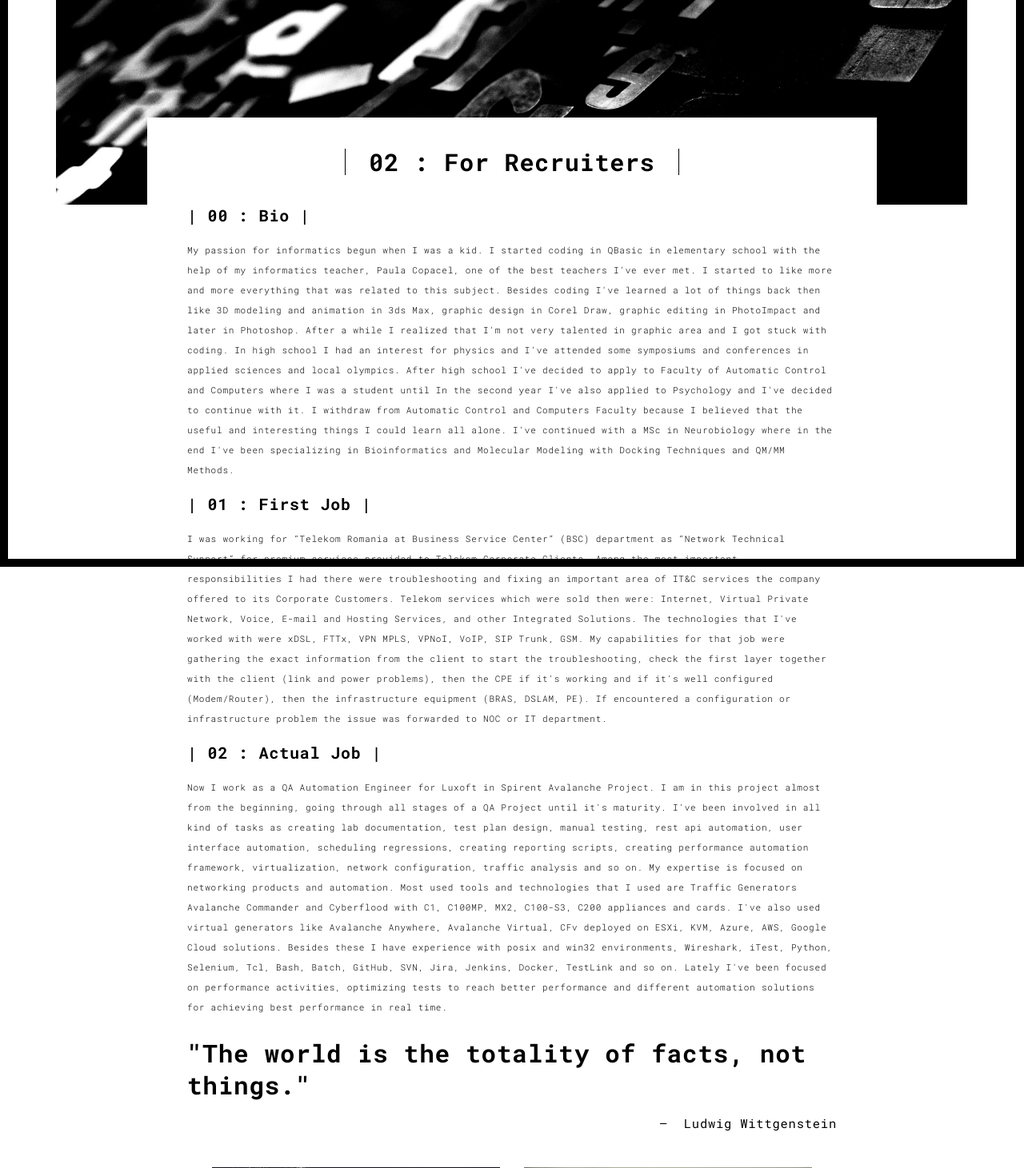
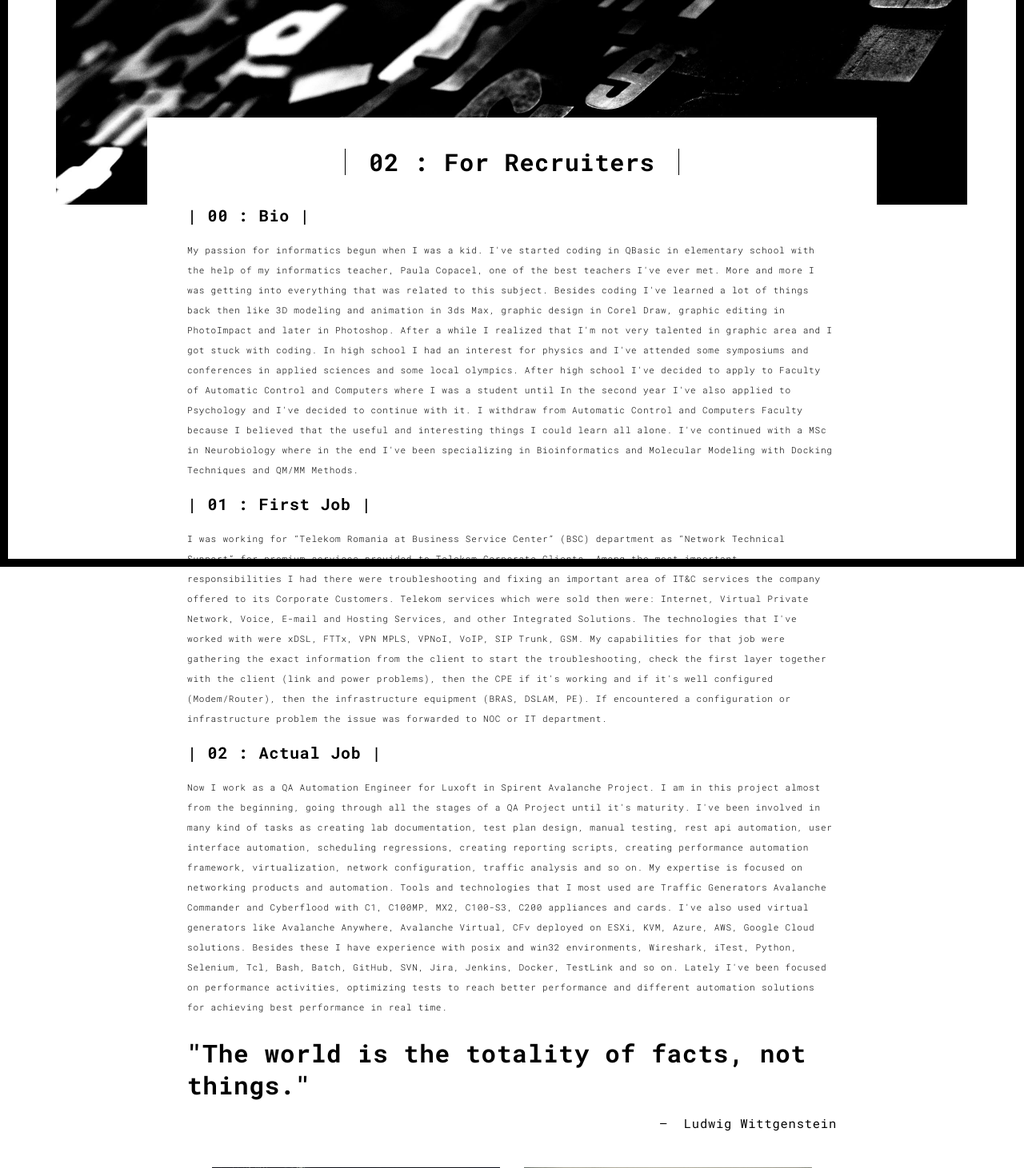
Before and after one commit to andreiDraghiceanu/tools, a Flask app: page /forrecruiters.html in a window 1280 px wide. Shown: the part 91-1552 px from the top of the page at 80% size. Run offline with Flask 2, Linux system fonts and the light colour scheme; some libraries are stand-ins or nearby versions.

Commit message:
Text modifications.

```diff
--- a/webserver/templates/forrecruiters.html
+++ b/webserver/templates/forrecruiters.html
@@ -57,10 +57,10 @@
             <h1 class="h2">02 : For Recruiters</h1>
           </div>
             <h3>| 00 : Bio |</h3>
-          <p>My passion for informatics begun when I was a kid. I started coding in QBasic in elementary school with the help of my informatics teacher, Paula Copacel, one of the best teachers I've ever met.
-              I started to like more and more everything that was related to this subject. Besides coding I've learned a lot of things back then like 3D modeling and animation in 3ds Max, graphic design in Corel Draw,
+          <p>My passion for informatics begun when I was a kid. I've started coding in QBasic in elementary school with the help of my informatics teacher, Paula Copacel, one of the best teachers I've ever met.
+              More and more I was getting into everything that was related to this subject. Besides coding I've learned a lot of things back then like 3D modeling and animation in 3ds Max, graphic design in Corel Draw,
               graphic editing in PhotoImpact and later in Photoshop. After a while I realized that I'm not very talented in graphic area and I got stuck with coding. In high school I had an interest for physics and I've
-              attended some symposiums and conferences in applied sciences and local olympics. After high school I've decided to apply to Faculty of Automatic Control and Computers where I was a student until
+              attended some symposiums and conferences in applied sciences and some local olympics. After high school I've decided to apply to Faculty of Automatic Control and Computers where I was a student until
               In the second year I've also applied to Psychology and I've decided to continue with it. I withdraw from Automatic Control and Computers Faculty because I believed that the useful and interesting things I
               could learn all alone. I've continued with a MSc in Neurobiology where in the end I've been specializing in Bioinformatics and Molecular Modeling with Docking Techniques and QM/MM Methods.
             </p>
@@ -72,9 +72,9 @@
               infrastructure equipment (BRAS, DSLAM, PE). If encountered a configuration or infrastructure problem the issue was forwarded to NOC or IT department.
             </p>
             <h3>| 02 : Actual Job |</h3>
-          <p>Now I work as a QA Automation Engineer for Luxoft in Spirent Avalanche Project. I am in this project almost from the beginning, going through all stages of a QA Project until it's maturity. I've been involved in all
+          <p>Now I work as a QA Automation Engineer for Luxoft in Spirent Avalanche Project. I am in this project almost from the beginning, going through all the stages of a QA Project until it's maturity. I've been involved in many
               kind of tasks as creating lab documentation, test plan design, manual testing, rest api automation, user interface automation, scheduling regressions, creating reporting scripts, creating performance automation framework,
-              virtualization, network configuration, traffic analysis and so on. My expertise is focused on networking products and automation. Most used tools and technologies that I used are Traffic Generators Avalanche Commander and
+              virtualization, network configuration, traffic analysis and so on. My expertise is focused on networking products and automation. Tools and technologies that I most used are Traffic Generators Avalanche Commander and
               Cyberflood with C1, C100MP, MX2, C100-S3, C200 appliances and cards. I've also used virtual generators like Avalanche Anywhere, Avalanche Virtual, CFv deployed on ESXi, KVM, Azure, AWS, Google Cloud solutions. Besides these
               I have experience with posix and win32 environments, Wireshark, iTest, Python, Selenium, Tcl, Bash, Batch, GitHub, SVN, Jira, Jenkins, Docker, TestLink and so on. Lately I've been focused on performance activities, optimizing
               tests to reach better performance and different automation solutions for achieving best performance in real time.
```
